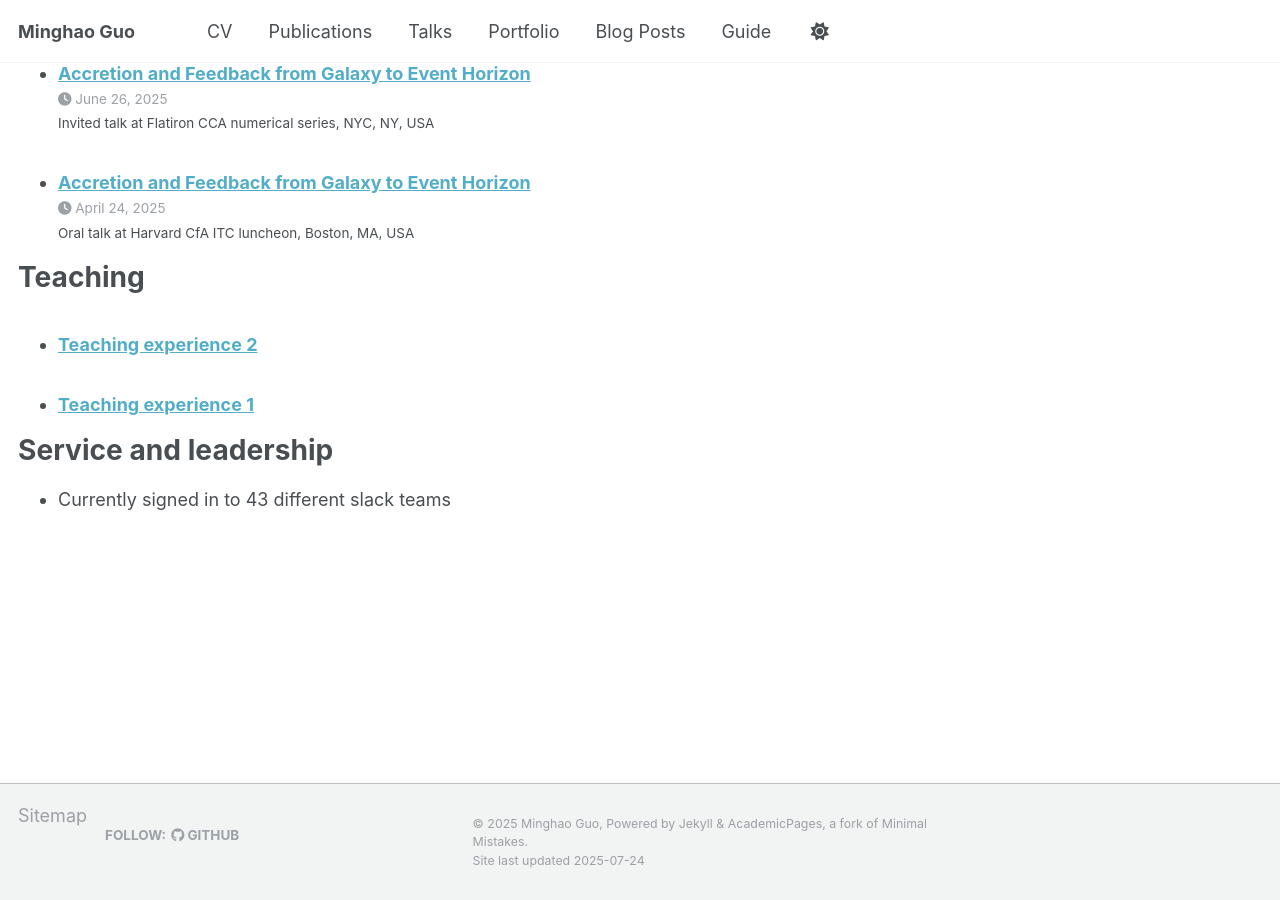
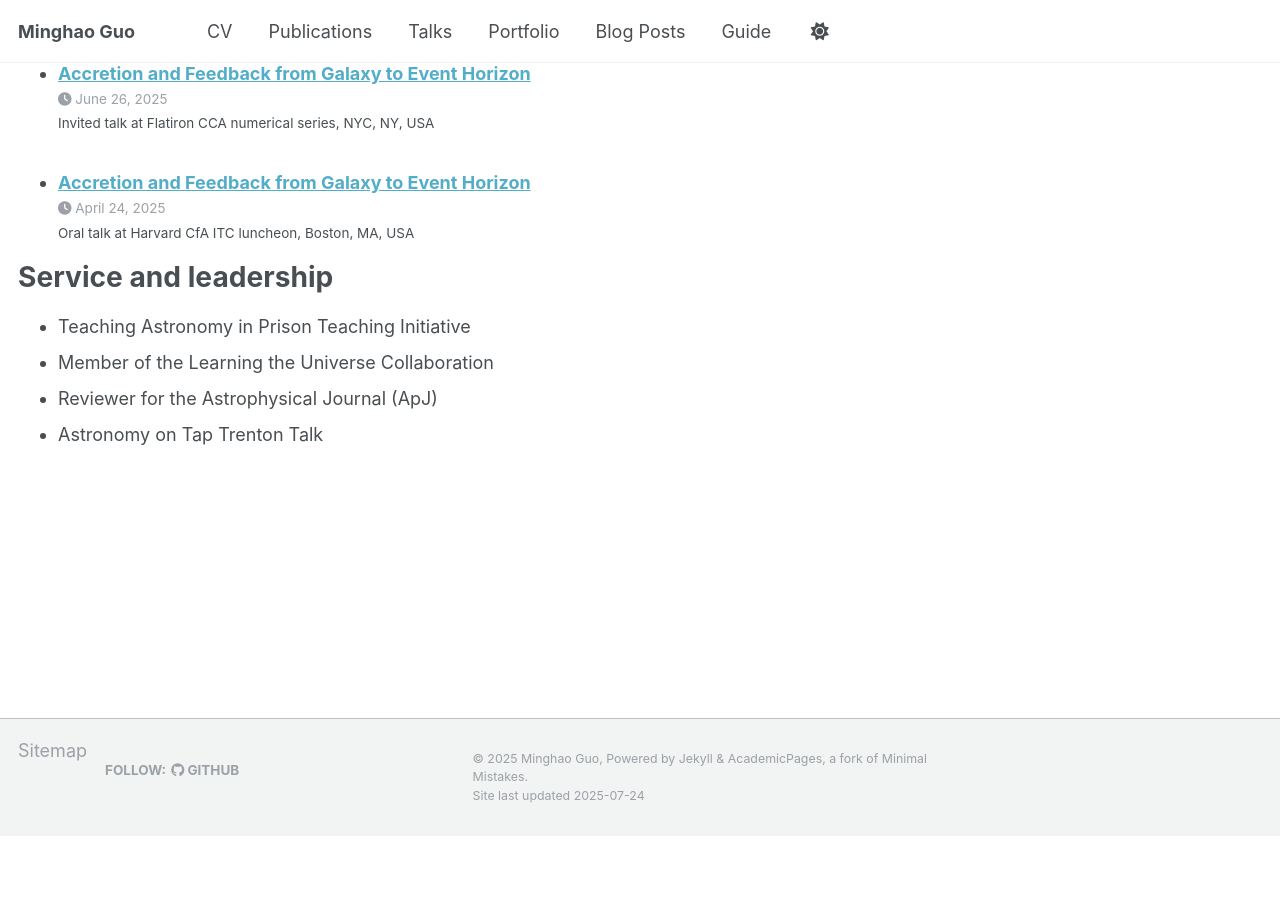
Before and after one commit to mh-guo/mh-guo.github.io, a Jekyll site: the page built from _pages/cv.md, in a window 1280 px wide and 900 px high, scrolled down 1644 px. Built offline with Jekyll 4.4.1, drawn with Linux system fonts in a browser that asks for light colours; a script that is not in the unit is left out; after the commit the page ends 2479 px from its top, so only the background shows below that; some of the changed text lies outside the part shown.

```diff
--- a/_pages/cv.md
+++ b/_pages/cv.md
@@ -47,12 +47,15 @@ Talks
     {% include archive-single-talk-cv.html  %}
   {% endfor %}</ul>
 
-Teaching
+<!-- Teaching
 ======
   <ul>{% for post in site.teaching reversed %}
     {% include archive-single-cv.html %}
-  {% endfor %}</ul>
+  {% endfor %}</ul> -->
 
 Service and leadership
 ======
-* Currently signed in to 43 different slack teams
+* Teaching Astronomy in Prison Teaching Initiative
+* Member of the Learning the Universe Collaboration
+* Reviewer for the Astrophysical Journal (ApJ)
+* Astronomy on Tap Trenton Talk
```
Also changed, not shown: other parts of _pages/cv.md (+2 -2 lines), _pages/about.md (+14 -8 lines), images/fig_stgromx.png (added).
